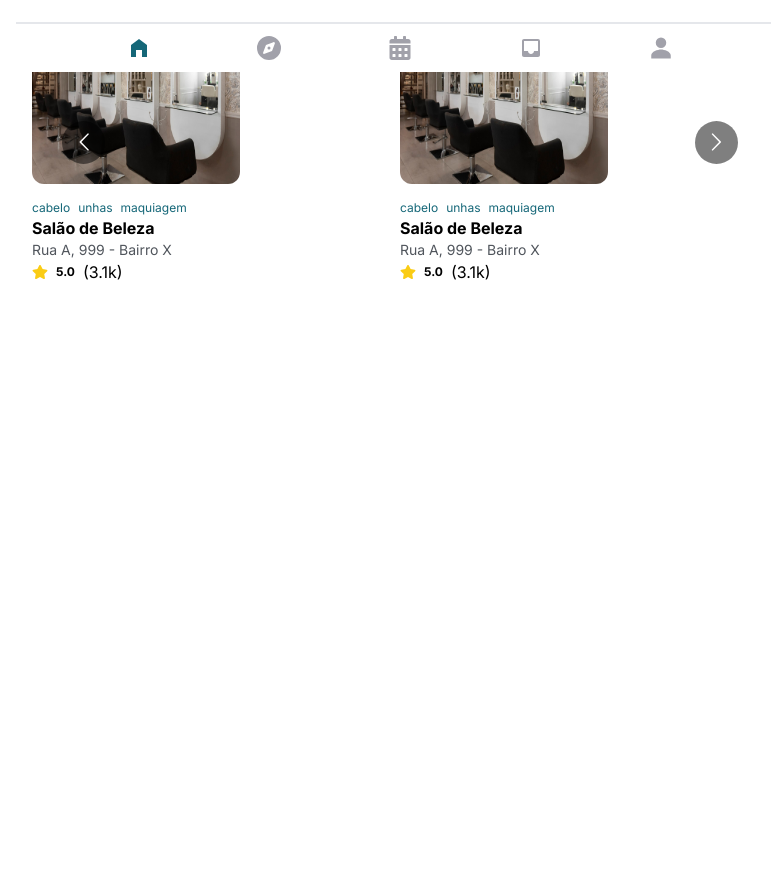
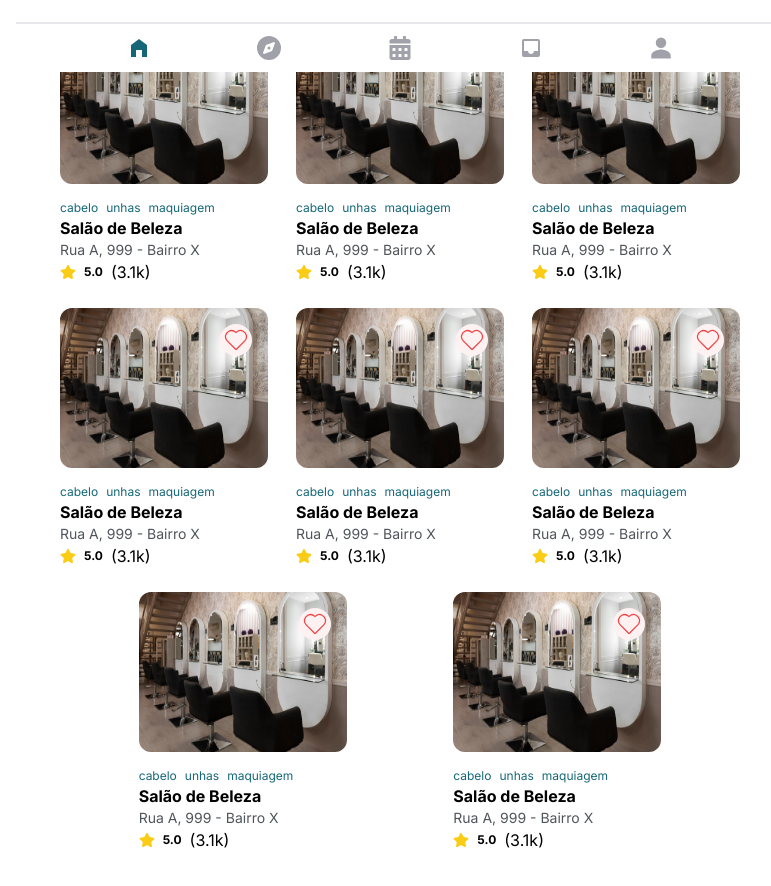
Before and after one commit to LesterCerioli/Beauty-Saloon-NextJs, a Next.js app: page / in a window 1280 px wide. Shown: the part 728-1614 px from the top of the page, without its empty margins (240-1011 px from the left). Before the commit the page ends 1108 px from the top, so only its background shows below. Built offline with nearby package versions, Linux system fonts and the light colour scheme.

Commit message:
feat(#1779): building lazy load component

```diff
--- /dev/null
+++ b/src/app/components/LazyLoad/index.tsx
@@ -0,0 +1,34 @@
+import { useEffect, useRef, useState } from "react";
+
+export function LazyLoad({children} : any){
+    const [isVisible, setIsVisible] = useState(false);
+    const ref = useRef(null);
+
+    useEffect(()=> {
+        const currentRef = ref.current
+        const observer = new IntersectionObserver(
+            ([entry]) => {
+                if(entry.isIntersecting){
+                    setIsVisible(true);
+                    observer.disconnect();
+                }
+            },{
+                threshold: 0.1,
+            }
+        );
+
+        if (currentRef) {
+            observer.observe(currentRef);
+        }
+
+        return () => {
+            if (currentRef) {
+              observer.unobserve(currentRef);
+            }
+          };
+    }, [ref]);
+
+    return (
+        <div ref={ref}>{isVisible ? children : null}</div>
+    );
+}
--- a/src/app/home/page.tsx
+++ b/src/app/home/page.tsx
@@ -12,6 +12,7 @@ import { ServiceButton } from "../components/ServiceButton";
 import Link from "next/link";
 import { responsive } from "@/constants/carouselSizeConstants";
 import { SaloonCardDetails } from "../components/SaloonCardDetails";
+import { LazyLoad } from "../components/LazyLoad";
 
 
 
@@ -66,7 +67,7 @@ const Home: NextPage = () => {
 
                 </div>
 
-                <Carousel
+                {/* <Carousel
                     additionalTransfrom={0}
                     arrows
                     centerMode={false}
@@ -95,7 +96,34 @@ const Home: NextPage = () => {
                         <SaloonCardDetails />
                         <SaloonCardDetails />
                         <SaloonCardDetails />
-                </Carousel>
+                </Carousel> */}
+
+                <div className="flex flex-wrap justify-evenly">
+                    <LazyLoad>
+                        <SaloonCardDetails />
+                    </LazyLoad>
+                    <LazyLoad>
+                        <SaloonCardDetails />
+                    </LazyLoad>
+                    <LazyLoad>
+                        <SaloonCardDetails />
+                    </LazyLoad>
+                    <LazyLoad>
+                        <SaloonCardDetails />
+                    </LazyLoad>
+                    <LazyLoad>
+                        <SaloonCardDetails />
+                    </LazyLoad>
+                    <LazyLoad>
+                        <SaloonCardDetails />
+                    </LazyLoad>
+                    <LazyLoad>
+                        <SaloonCardDetails />
+                    </LazyLoad>
+                    <LazyLoad>
+                        <SaloonCardDetails />
+                    </LazyLoad>
+                </div>
 
             </section>
 
```
